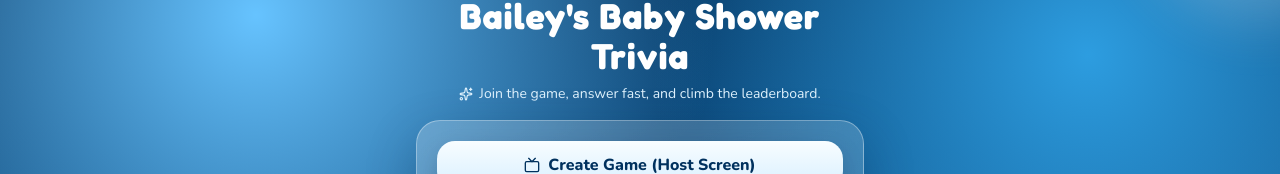
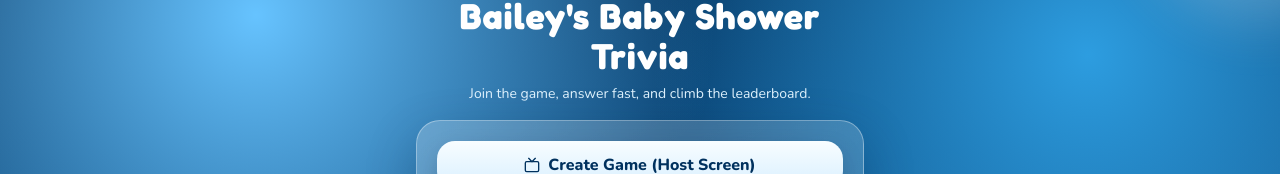
Before and after one commit to dawsja/baby-shower-trivia, a Next.js app: page / in a window 1280 px wide. Shown: the part 145-319 px from the top of the page. Built offline with nearby package versions, Linux system fonts and the light colour scheme.

Commit message:
Remove Sparkles icon from home page subtitle
- Remove Sparkles icon and flex layout from subtitle text
- Simplify subtitle to plain text without icon decoration

```diff
--- a/app/page.tsx
+++ b/app/page.tsx
@@ -57,10 +57,7 @@ export default function Home() {
           </div>
           <p className="text-xs font-bold tracking-[0.28em] text-sky-100">BABY SHOWER QUIZ</p>
           <h1 className="mt-2 text-4xl font-black tracking-wide text-white">Bailey&apos;s Baby Shower Trivia</h1>
-          <p className="mt-2 flex items-center justify-center gap-1.5 text-sm text-sky-100">
-            <Sparkles className="h-3.5 w-3.5" />
-            Join the game, answer fast, and climb the leaderboard.
-          </p>
+          <p className="mt-2 text-sm text-sky-100">Join the game, answer fast, and climb the leaderboard.</p>
         </div>
 
         <section className="card-glass space-y-4 p-5">
```
